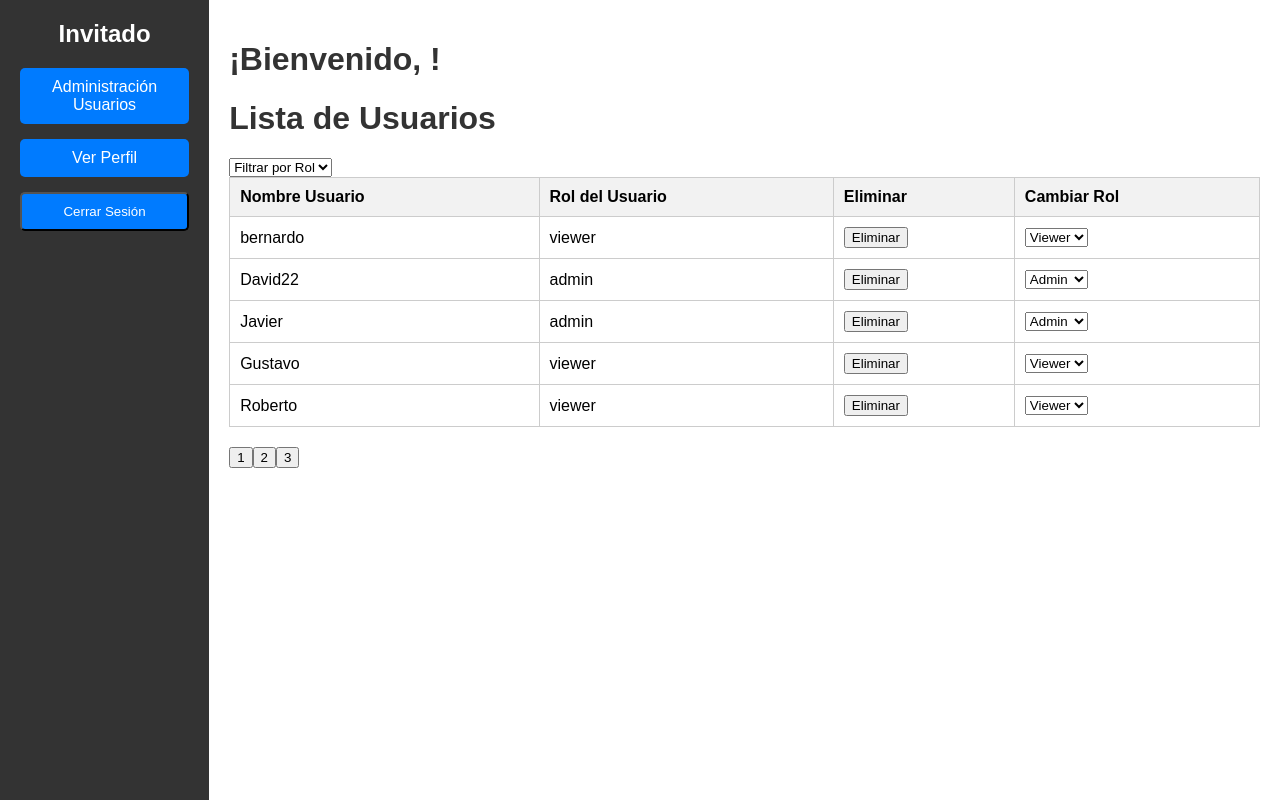
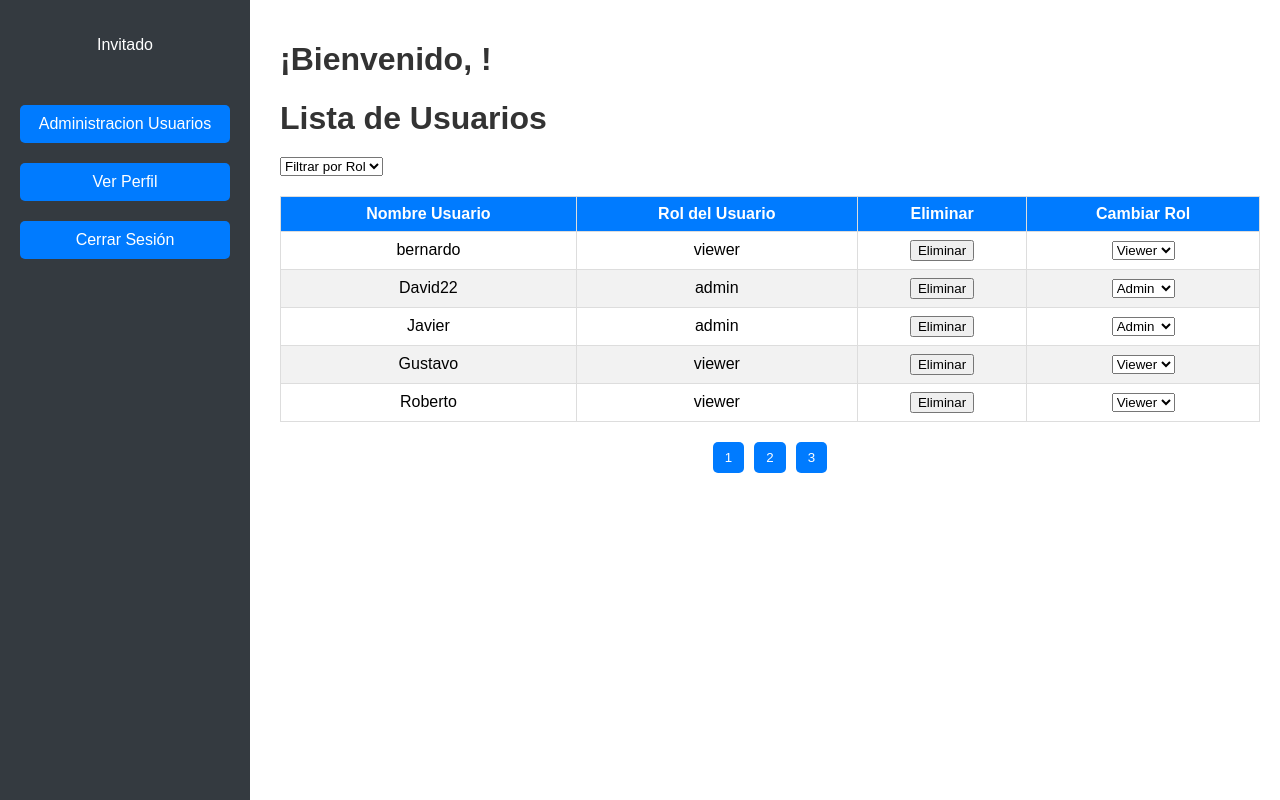
Before and after one commit to Angu017/Save_in, a Django app: page /adminusuarios/ in a window 1280 px wide. Run offline with Django 5.2, Linux system fonts and the light colour scheme; data comes from the database, SQL or seed files in the repository.

Commit message:
Update adminusuarios.html

```diff
--- a/ventas/pagina/templates/adminusuarios.html
+++ b/ventas/pagina/templates/adminusuarios.html
@@ -1,5 +1,6 @@
 <!DOCTYPE html>
 <html lang="es">
+
 <head>
     {% load static %}
     <meta charset="UTF-8">
@@ -8,110 +9,151 @@
     <link rel="stylesheet" href="{% static 'css/adminusuarios.css' %}">
     <link href="https://fonts.googleapis.com/icon?family=Material+Icons" rel="stylesheet">
     <style>
-        /* Eliminar los puntos y el subrayado de los enlaces */
-        .sidebar ul li a,
-        .sidebar ul li form button {
-            list-style: none;
-            text-decoration: none;
+        /* Sidebar */
+        .sidebar {
+            display: flex;
+            flex-direction: column;
+            align-items: center;
+            width: 250px;
+            background-color: #343a40;
+            color: white;
+            padding: 20px;
+            height: 100%;
+            position: fixed;
+            overflow-y: auto;
+            /* Agregar desplazamiento si es necesario */
         }
 
-        /* Botones */
-        .btn-primary {
-            background-color: #007bff; /* Azul */
-            border: none; /* Eliminar borde */
-            box-shadow: none; /* Eliminar sombra */
-        }
-
-        .btn-primary:hover,
-        .btn-primary:focus {
-            background-color: #0056b3; /* Azul más oscuro al pasar el cursor o al recibir foco */
-            border: none; /* Asegura que no tenga borde */
-            box-shadow: none; /* Eliminar sombra al hacer hover o foco */
-        }
-
-        .btn-danger {
-            background-color: #007bff; /* Azul igual que el botón primario */
-            border: none; /* Eliminar borde */
-            box-shadow: none; /* Eliminar sombra */
-            font-weight: bold; /* Hacer el texto más llamativo */
-        }
-
-        .btn-danger:hover,
-        .btn-danger:focus {
-            background-color: #0056b3; /* Azul más oscuro al pasar el cursor */
-            border: none; /* Asegura que no tenga borde */
-            box-shadow: none; /* Eliminar sombra al hacer hover o foco */
-        }
-
-        /* Estilizar la lista de botones en la barra lateral */
         .sidebar ul {
+            display: flex;
+            flex-direction: column;
+            align-items: center;
             padding: 0;
             margin: 0;
-            list-style: none; /* Eliminar puntos de la lista */
+            list-style: none;
+            width: 100%;
         }
 
         .sidebar ul li {
             width: 100%;
-            margin-bottom: 10px; /* Espacio entre los botones */
+            margin-bottom: 10px;
+            text-align: center;
         }
 
         .sidebar ul li a,
         .sidebar ul li button {
-            display: block;
             width: 100%;
             padding: 10px;
-            text-align: center;
             border-radius: 5px;
             color: white;
-            box-sizing: border-box; /* Asegura que el padding no afecte el tamaño total */
+            background-color: #007bff;
+            text-decoration: none;
+            text-align: center;
+            font-size: 1rem;
+            display: block;
+            box-sizing: border-box;
         }
 
-        .sidebar ul li a {
-            background-color: #007bff; /* Azul */
+        .sidebar ul li a:hover,
+        .sidebar ul li button:hover {
+            background-color: #0056b3;
         }
 
-        .sidebar ul li a:hover {
-            background-color: #0056b3; /* Azul más oscuro al pasar el cursor */
+        .main-content {
+            margin-left: 260px;
+            /* Ajuste para que no quede detrás del sidebar */
+            padding: 20px;
+            flex: 1;
+            overflow-x: auto;
+            /* Permite desplazamiento horizontal si es necesario */
         }
 
-        .sidebar ul li form button {
-            background-color: #007bff; /* Azul igual que el botón primario */
+        h1 {
+            margin-bottom: 20px;
         }
 
-        .sidebar ul li form button:hover {
-            background-color: #0056b3; /* Azul más oscuro al pasar el cursor */
+        .filters {
+            margin-bottom: 20px;
         }
 
-        /* Estilizar el nombre de usuario */
-        .perfil p {
-            font-size: 1.5em; /* Tamaño de fuente más grande */
-            font-weight: bold; /* Negrita */
-            margin: 0;
+        #userTable {
+            width: 100%;
+            border-collapse: collapse;
+            margin-bottom: 20px;
+        }
+
+        #userTable th,
+        #userTable td {
+            border: 1px solid #ddd;
+            padding: 8px;
+            text-align: center;
+        }
+
+        #userTable th {
+            background-color: #007bff;
+            color: white;
+        }
+
+        #userTable tr:nth-child(even) {
+            background-color: #f2f2f2;
+        }
+
+        #userTable tr:hover {
+            background-color: #ddd;
+        }
+
+        #pagination {
+            text-align: center;
+            margin-top: 20px;
+        }
+
+        #pagination button {
+            margin: 0 5px;
+            padding: 8px 12px;
+            border: none;
+            background-color: #007bff;
+            color: white;
+            cursor: pointer;
+            border-radius: 5px;
+        }
+
+        #pagination button:hover {
+            background-color: #0056b3;
+        }
+
+        .sidebar ul li {
+            width: 100%;
+            margin-bottom: 5px;
+            /* Reducido de 10px a 5px */
+            text-align: center;
         }
     </style>
 </head>
+
 <body>
     <div class="sidebar">
+        <!-- Sidebar content -->
         <div class="perfil">
             <p>
                 {% if user.is_authenticated %}
-                    {{ user.username }}  <!-- Muestra el nombre de usuario logueado -->
+                <strong>{{ user.username }}</strong>
                 {% else %}
-                    Invitado  <!-- En caso de que el usuario no esté logueado -->
+                Invitado
                 {% endif %}
             </p>
         </div>
         <ul>
-            <li><a href="{% url 'adminusuarios' %}">Administración Usuarios</a></li>
-            <li><a href="{% url 'perfilad' %}">Ver Perfil</a></li>
+            <li><a href="{% url 'adminusuarios' %}" class="btn btn-primary w-100">Administracion Usuarios</a></li>
+            <li><a href="{% url 'perfilad' %}" class="btn btn-primary btn-block">Ver Perfil</a></li>
             <li>
                 <form action="{% url 'logout' %}" method="post">
                     {% csrf_token %}
-                    <button type="submit">Cerrar Sesión</button>
+                    <button type="submit" class="btn btn-primary btn-block">Cerrar Sesión</button>
                 </form>
             </li>
         </ul>
     </div>
+
     <div class="main-content">
         <h1>¡Bienvenido, {{ user.username }}!</h1>
         <h1>Lista de Usuarios</h1>
@@ -197,22 +239,16 @@
                 .catch(error => console.error('Error changing role:', error));
         }
 
-        // Función para eliminar un usuario con confirmación
+        // Función para eliminar un usuario
         function deleteUser(username) {
-            if (confirm('¿Estás seguro de que quieres eliminar este usuario? Esta acción no se puede deshacer.')) {
-                fetch(`/api/eliminar_usuario/${username}/?confirmacion=true`, {
+            fetch(`/api/eliminar_usuario/${username}/`, {
                 method: 'DELETE',
                 headers: {
                     'X-CSRFToken': getCookie('csrftoken')
                 }
             })
-                .then(response => response.json())
-                .then(data => {
-                    console.log(data);  // Verifica la respuesta del servidor
-                    fetchUsers(currentPage);  // Refrescar la lista de usuarios
-                })
+                .then(() => fetchUsers(currentPage))  // Refrescar la lista de usuarios
                 .catch(error => console.error('Error deleting user:', error));
-            }
         }
 
         // Función para actualizar la paginación
@@ -249,4 +285,5 @@
         fetchUsers(currentPage);
     </script>
 </body>
+
 </html>
```
Lines whose indentation alone changed are shown as unchanged.
